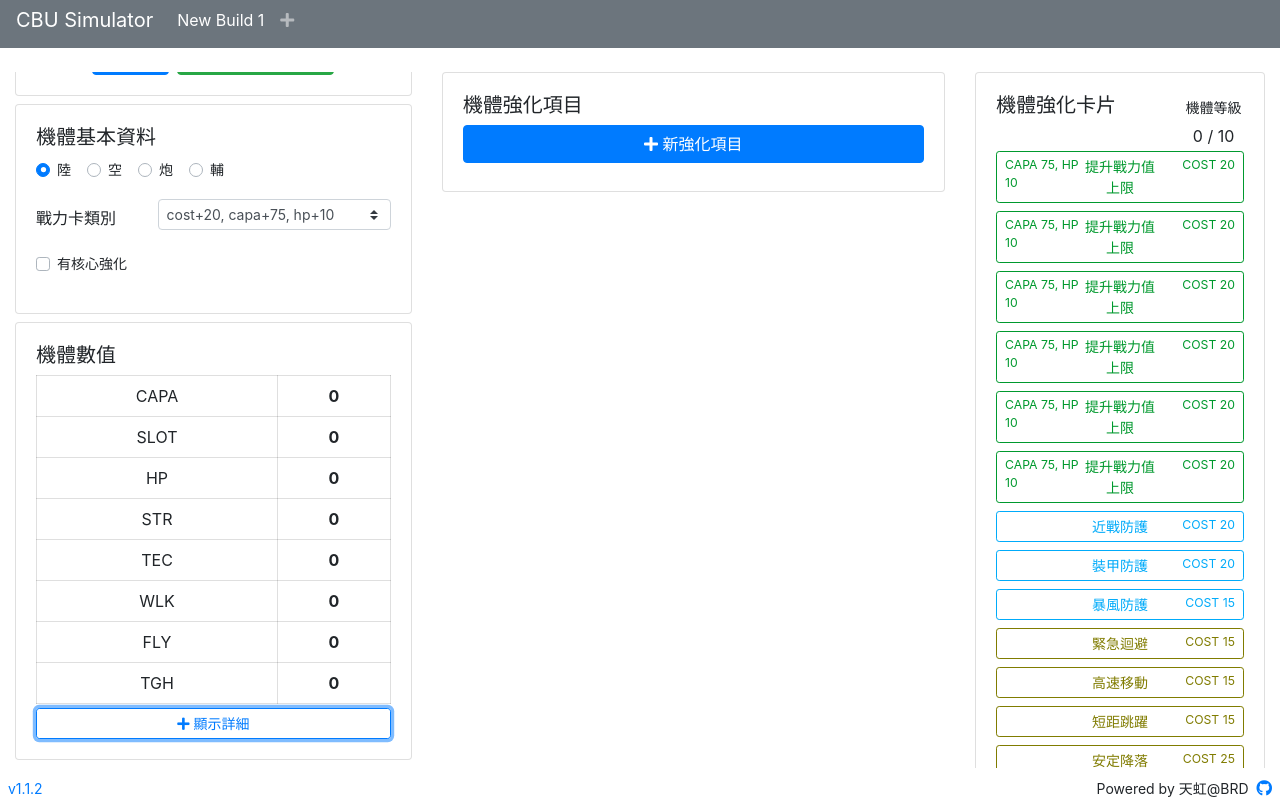
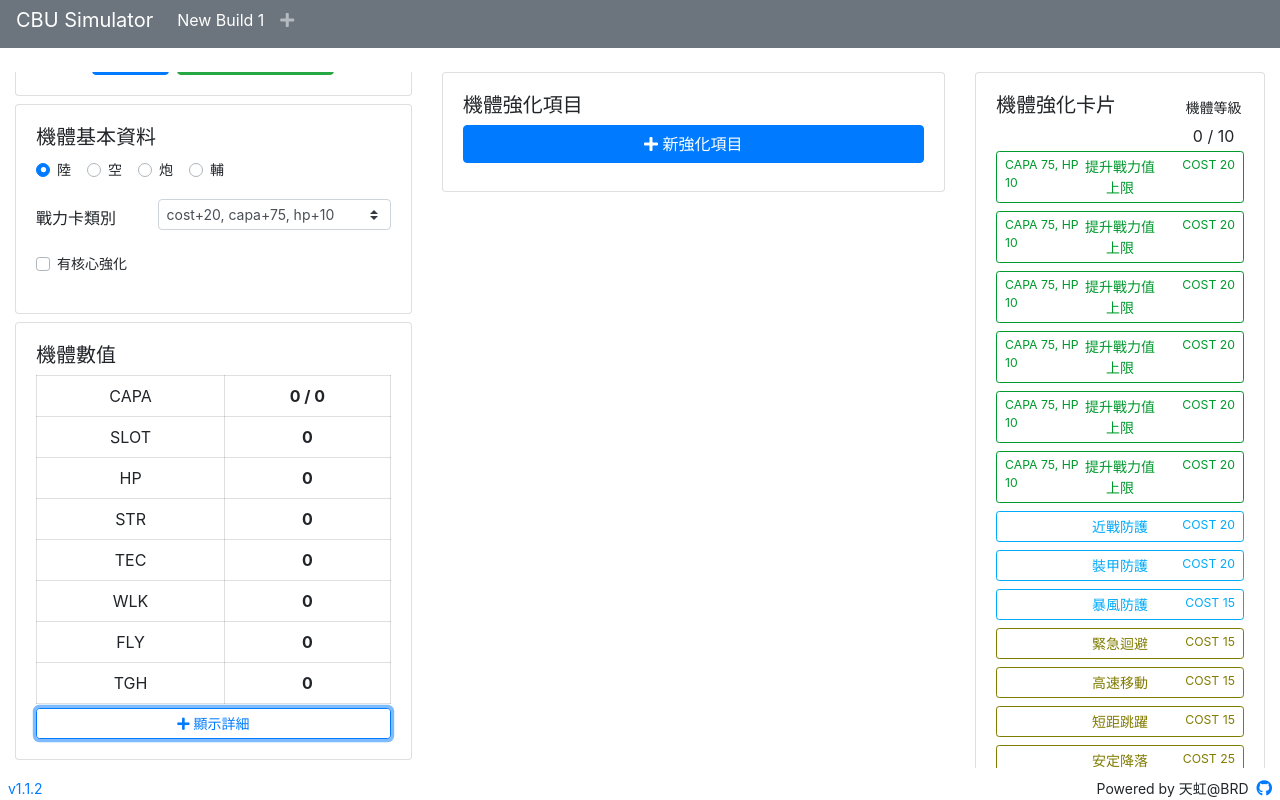
Before and after one commit to wcqiter/cb-build-simulator, a Vue app: page / in a window 1280 px wide. Both pictures are taken after a click on the button "隱藏詳細". Built offline with nearby package versions, Linux system fonts and the light colour scheme.

Commit message:
v1.1.2-rev1

```diff
--- a/public/index.html
+++ b/public/index.html
@@ -5,7 +5,7 @@
     <meta http-equiv="X-UA-Compatible" content="IE=edge">
     <meta name="viewport" content="width=device-width,initial-scale=1.0">
     <link rel="icon" href="<%= BASE_URL %>favicon.ico">
-    <title><%= htmlWebpackPlugin.options.title %></title>
+    <title>CBU Build Simulator</title>
     <script async src="https://www.googletagmanager.com/gtag/js?id=G-4EZ0MC7HE4"></script>
     <script>
       window.dataLayer = window.dataLayer || [];
--- a/src/views/Simulator.vue
+++ b/src/views/Simulator.vue
@@ -118,7 +118,8 @@
                         />
                     </td>
                     <td class="text-center" style="min-width: 50px;" v-if="!hideStatDetails">+ {{deltaData['capa']}} /</td>
-                    <td class="text-center"><span v-if="!hideStatDetails">= </span><b>{{finalData['finalCapa']}}</b></td>
+                    <td class="text-center" v-if="!hideStatDetails">= <b>{{finalData['finalCapa']}}</b></td>
+                    <td class="text-center" v-else><b>{{defaultStat['cost'] + deltaData['cost']}} / {{defaultStat['capa'] + deltaData['capa']}}</b></td>
                   </tr>
                   <tr>
                     <td class="text-center">{{cat['slot']}}</td>
@@ -907,7 +908,7 @@ export default {
       this.basicStatKeys.forEach(key => {
         content += this.cat[key] + '：' + this.finalData[key] + '\n';
       })
-      content += 'CAPA：' + (this.defaultStat['cost'] + this.finalData['cost']) + '/' + (this.defaultStat['capa'] + this.finalData['capa']) + '\n';
+      content += 'CAPA：' + (this.defaultStat['cost'] + this.deltaData['cost']) + '/' + (this.defaultStat['capa'] + this.deltaData['capa']) + '\n';
       content += '\n\n';
 
       content += '機體強化項目\n=================================\n';
```
Also changed, not shown: 7 other files (tests, documents, lock files or other folders).
